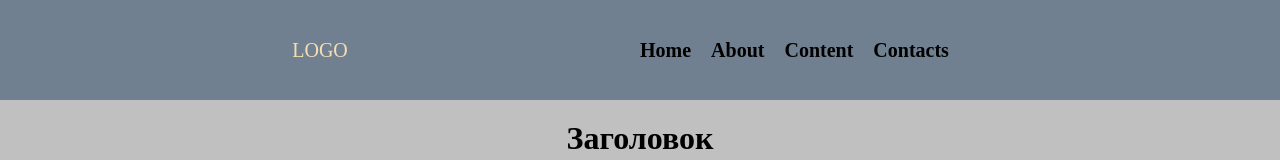
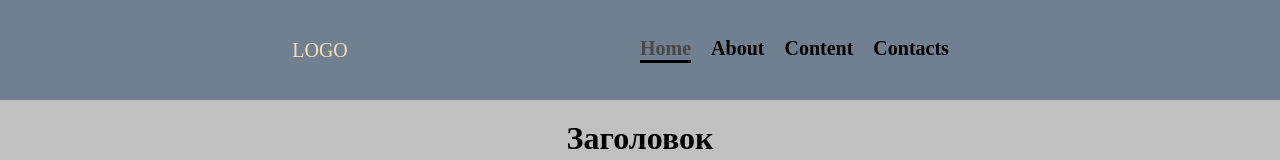
Before and after one commit to Floyd-88/git, a Vue app: page / in a window 1280 px wide. In both pictures the pointer is over the item "Home". Shown: the top 160 px of the page. Built offline with nearby package versions, Linux system fonts and the light colour scheme.

Commit message:
header link hover

```diff
--- a/src/Components/HeaderElement.vue
+++ b/src/Components/HeaderElement.vue
@@ -29,10 +29,19 @@ ul {
   font-weight: 600;
 }
 ul > li {
-  padding-right: 20px;
+  margin-right: 20px;
+  color: black;
+}
+
+li:hover {
+    border-bottom: 3px solid black;
 }
 ul > li> a {
     color: black;
   text-decoration: none;
 }
+
+a:hover {
+    color:rgb(73, 72, 72)
+}
 </style>
```
